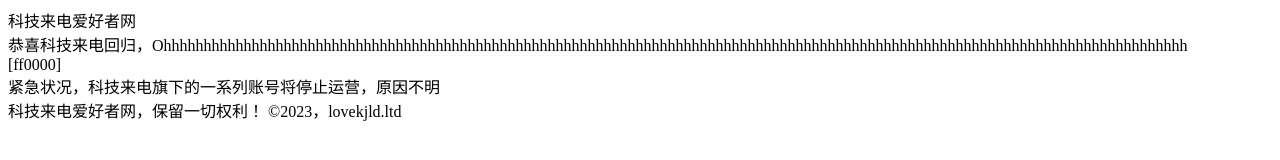
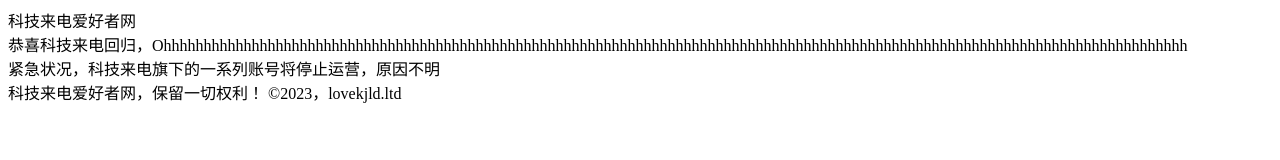
Before and after one commit to ijsvck/ijsvck.github.io, a plain HTML site: page index.html in a window 1280 px wide. Drawn offline with Linux system fonts and the light colour scheme.

Commit message:
Update index.html

```diff
--- a/index.html
+++ b/index.html
@@ -2,6 +2,6 @@
 
 <div>恭喜科技来电回归，Ohhhhhhhhhhhhhhhhhhhhhhhhhhhhhhhhhhhhhhhhhhhhhhhhhhhhhhhhhhhhhhhhhhhhhhhhhhhhhhhhhhhhhhhhhhhhhhhhhhhhhhhhhhhhhhhhhhhhhhhhhhhhhhhh<div>
 
- [ff0000]<div>紧急状况，科技来电旗下的一系列账号将停止运营，原因不明<div>
+ <font color red> <div>紧急状况，科技来电旗下的一系列账号将停止运营，原因不明<div> <font/>
 
 <div>科技来电爱好者网，保留一切权利！ ©2023，lovekjld.ltd<div>
```
